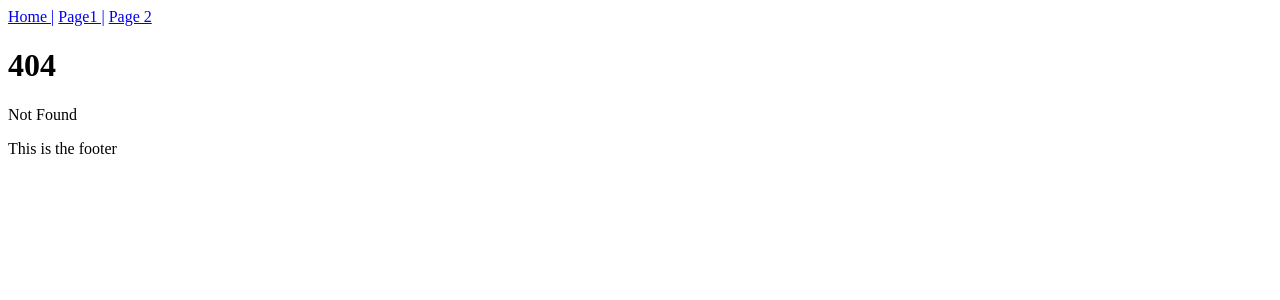
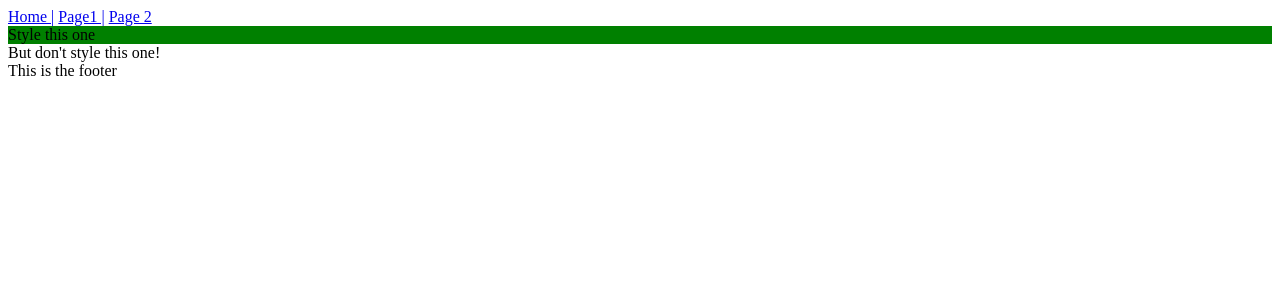
Before and after one commit to Rmhibbert/svelte_2023, a SvelteKit app: page /week4 in a window 1280 px wide. Before the commit this address had no page. Shown: the top 300 px of the page. Built offline with nearby package versions, Linux system fonts and the light colour scheme.

Commit message:
completed week 4 tasks

```diff
--- /dev/null
+++ b/src/routes/week4/+page.svelte
@@ -0,0 +1,15 @@
+<svelte:head>
+    <link rel="stylesheet" href="css/main.css" />
+</svelte:head>
+
+
+<div>
+    <div></div>
+    <div></div>
+    <div>
+      <div>Style this one</div>
+    </div>
+    <div>
+      <div>But don't style this one!</div>
+    </div>
+  </div>
--- /dev/null
+++ b/static/css/main.css
@@ -0,0 +1,7 @@
+div:nth-of-type(2) + div{
+    background-color: green;
+}
+
+div:nth-of-type(2) ~ div:hover{
+    background-color: red;
+}
```
